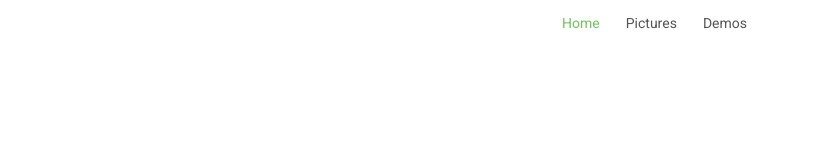
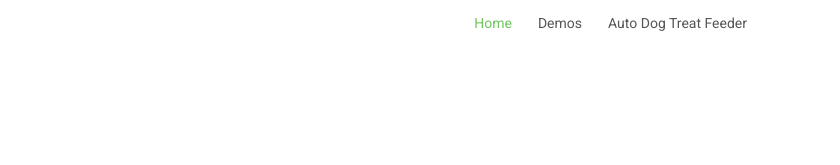
Before and after one commit to StudyAnywhere/SmartFeeder, a plain HTML site: page index.html in a window 1280 px wide. Shown: the top 165 px of the page, 440-1280 px from the left. Drawn offline with Linux system fonts and the light colour scheme.

Commit message:
Added Link to other Project Page

```diff
--- a/index.html
+++ b/index.html
@@ -50,9 +50,9 @@
       <nav id="nav-menu-container">
         <ul class="nav-menu">
           <li class="menu-active"><a href="#hero">Home</a></li>
-          <li><a href="#features">Pictures</a></li>
+
           <li><a href="#video">Demos</a></li>
-
+          <li><a href="http://kevpfundgaming.oyosite.com/dogfeeder.html">Auto Dog Treat Feeder</a></li>
         </ul>
       </nav><!-- #nav-menu-container -->
     </div>
```
